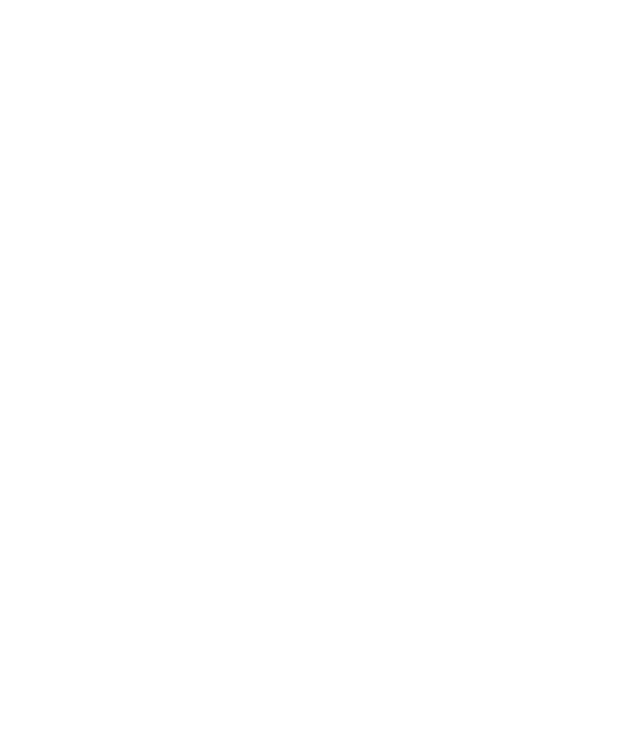
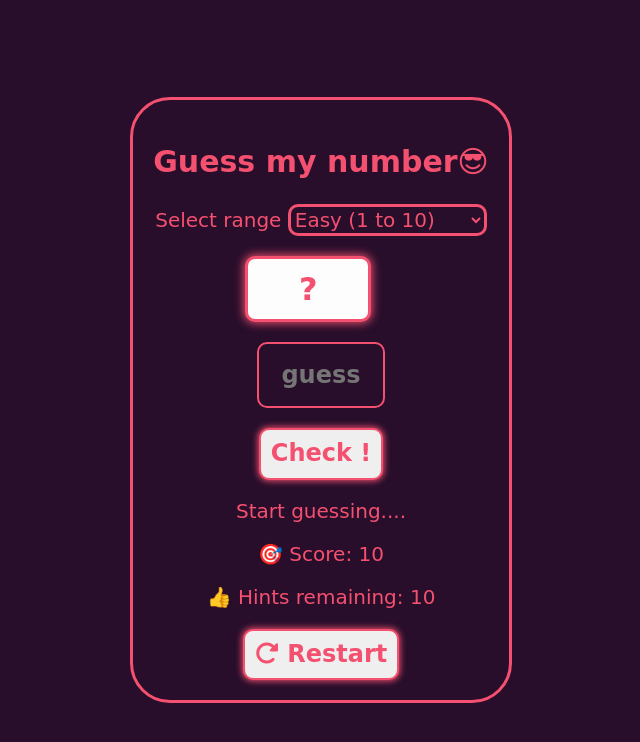
Before and after one commit to balaji972011/Guess-My-Number, a plain HTML site: page index.html in a window 1280 px wide. Shown: the whole page, without its empty margins (319-959 px from the left). Drawn offline with Linux system fonts and the light colour scheme.

Commit message:
update UI

```diff
--- a/index.html
+++ b/index.html
@@ -4,7 +4,7 @@
     <meta charset="UTF-8" />
     <meta http-equiv="X-UA-Compatible" content="IE=edge" />
     <meta name="viewport" content="width=device-width, initial-scale=1.0" />
-    <title>Document</title>
+    <title>Guess my number</title>
     <link
       rel="icon"
       type="image/x-icon"
@@ -20,5 +20,33 @@
     <link rel="stylesheet" href="./styles/normalize.css" />
     <link rel="stylesheet" href="./styles/style.css" />
   </head>
-  <body></body>
+  <body>
+    <div class="main-container">
+      <div class="section-one">
+        <h2>Guess my number😎</h2>
+        <div class="range-select">
+          <label for="range">Select range</label>
+          <select name="range" id="range">
+            <option value="10">Easy (1 to 10)</option>
+            <option value="50">Medium (1 to 50)</option>
+            <option value="100">Hard (1 to 100)</option>
+          </select>
+        </div>
+      </div>
+      <div class="section-two">
+        <div class="display-guess" id="display-guess">?</div>
+        <input type="number" class="user-guess" placeholder="guess" />
+        <p><button class="btn" id="check">Check !</button></p>
+      </div>
+      <div class="section-three">
+        <p class="message" id="message">Start guessing....</p>
+        <p class="score">🎯 Score: <span id="score">10</span></p>
+        <p class="hints">👍 Hints remaining: <span id="hints">10</span></p>
+        <button class="btn" id="restart">
+          <i class="fa-solid fa-rotate-right"></i> Restart
+        </button>
+      </div>
+    </div>
+    <script src="./scripts/script.js"></script>
+  </body>
 </html>
--- a/styles/style.css
+++ b/styles/style.css
@@ -10,29 +10,24 @@
 }
 
 :root {
-  --grey-bg: #887f81;
-  --drk-grey-bg: #3d3f41;
-  --grey-clr: rgba(136, 127, 129, 0.3);
-  --blck-clr: #17191d;
-  --silver-txt: #f2f2f7;
+  --maroon-bg: #280e2b;
+  --pink-clr: #f4506f;
   --white-txt: #fdfdfd;
-  --red-clr: rgba(255, 0, 0, 0.6);
-  --green-clr: rgba(0, 128, 0, 0.6);
-  --max-width: 1140px;
 }
 
 html {
-  font-size: 16px;
+  font-size: 20px;
   scroll-behavior: smooth;
 }
 
 body {
   font-family: "Shantell Sans", cursive;
-  background: linear-gradient(
-    135deg,
-    var(--grey-bg) 10%,
-    var(--drk-grey-bg) 80%
-  );
+  background-color: var(--maroon-bg);
+  color: var(--pink-clr);
+  display: flex;
+  align-items: center;
+  justify-content: center;
+  height: 100vh;
 }
 
 a {
@@ -47,3 +42,76 @@ img {
   width: 100%;
   height: auto;
 }
+/* background: linear-gradient(135deg, var(--grey-bg) 10%, var(--drk-grey-bg) 80%); */
+.main-container {
+  text-align: center;
+  border: 3px solid var(--pink-clr);
+  border-radius: 2rem;
+  padding: 1rem;
+}
+
+select {
+  border: 3px solid var(--pink-clr);
+  border-radius: 0.5rem;
+  background-color: var(--maroon-bg);
+  color: var(--pink-clr);
+}
+
+.display-guess {
+  width: 6rem;
+  height: 3rem;
+  background-color: var(--white-txt);
+  border: 3px solid var(--pink-clr);
+  border-radius: 0.5rem;
+  box-shadow: 0px 0px 10px 1px;
+  margin-top: 1rem;
+  margin-left: 4.6rem;
+  margin-right: auto;
+  display: flex;
+  justify-content: center;
+  align-items: center;
+  font-weight: 700;
+  font-size: 32px;
+}
+
+input {
+  border: 2px solid var(--pink-clr);
+  border-radius: 0.5rem;
+  background-color: var(--maroon-bg);
+  color: var(--pink-clr);
+  cursor: pointer;
+  width: 6rem;
+  height: 3rem;
+  text-align: center;
+  font-weight: 600;
+  font-size: 24px;
+  margin-top: 1rem;
+}
+
+input ::-webkit-outer-spin-button,
+::-webkit-inner-spin-button {
+  appearance: none;
+}
+
+.btn {
+  cursor: pointer;
+  border-radius: 0.5rem;
+  border: 2px solid var(--pink-clr);
+  box-shadow: 0px 0px 6px 1px;
+  font-size: 24px;
+  font-weight: 600;
+  padding: 0.5rem;
+  color: var(--pink-clr);
+  transition: all 0.5s ease;
+}
+
+.btn:hover {
+  background-color: var(--maroon-bg);
+  box-shadow: none;
+}
+
+@media screen and (max-width: 325px) {
+  .display-guess {
+    margin-left: 3.7rem;
+  }
+}
```
